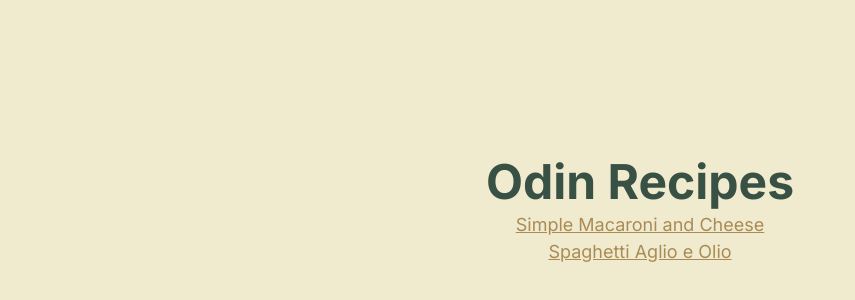
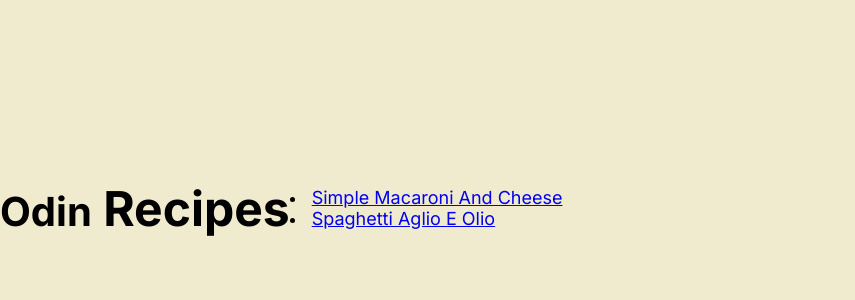
Before and after one commit to mjustine-65/odin-recipes, a plain HTML site: page index.html in a window 1280 px wide. Shown: the part 192-492 px from the top of the page, without its empty margins (0-855 px from the left). Drawn offline with Linux system fonts and the light colour scheme.

Commit message:
Refactor index.html structure
- Sematically structured the index.html for better readability and
added class names respectively.

```diff
--- a/index.html
+++ b/index.html
@@ -7,21 +7,18 @@
     <title>Odin Recipes</title>
     <link rel="stylesheet" href="./css/style.css" />
   </head>
+
   <body>
-    <div class="container">
-      <header>
-        <div class="wrap">
-          <h1>Odin Recipes</h1>
-          <nav>
-            <a href="./recipes/simple-mac-and-cheese.html"
-              >Simple Macaroni and Cheese</a
-            >
-            <a href="./recipes/spaghetti-aglio-e-olio.html"
-              >Spaghetti Aglio e Olio</a
-            >
-          </nav>
-        </div>
-      </header>
-    </div>
+    <header class="header-container">
+      <hgroup class="header-ttl-container">
+        <h1 class="header-ttl"><small class="header-subttl">Odin</small> Recipes</h1>
+      </hgroup>
+      <nav class="navbar">
+        <ul class="nav">
+          <li class="nav-item"><a href="./recipes/simple-mac-and-cheese.html" class="nav-link">Simple Macaroni And Cheese</a></li>
+          <li class="nav-item"><a href="./recipes/spaghetti-aglio-e-olio.html" class="nav-link">Spaghetti Aglio E Olio</a></li>
+        </ul>
+      </nav>
+    </header>
   </body>
 </html>
```
